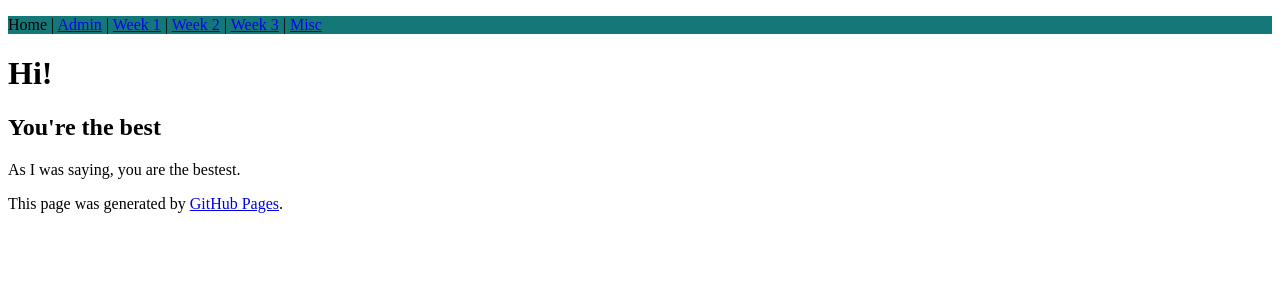
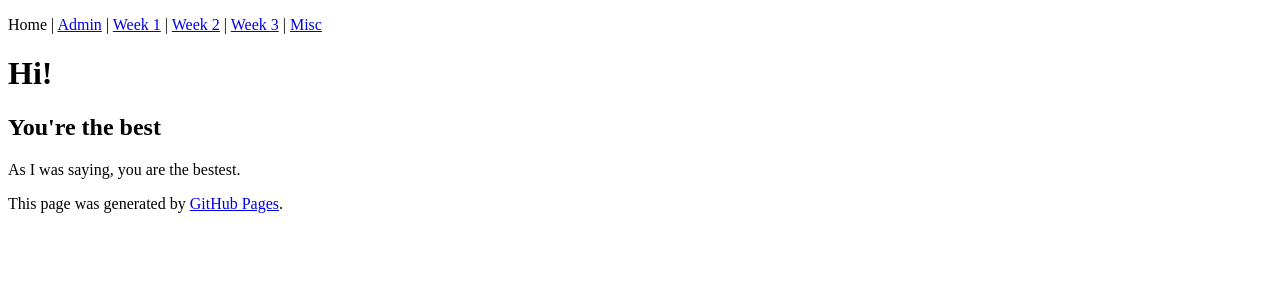
Before and after one commit to siddharthngandhi/siddharthngandhi.github.io, a Jekyll site: the page built from index.md, in a window 1280 px wide. Shown: the top 300 px of the page. Built offline with Jekyll 4.4.1, drawn with Linux system fonts in a browser that asks for light colours.

Commit message:
Update nav.html

```diff
--- a/_includes/nav.html
+++ b/_includes/nav.html
@@ -1,4 +1,4 @@
-<p style="text-align: left; background-color: #157878; color: white>
+<p style="text-align: left; background-color: white;>
   <a href="{{site.baseurl}}/">Home</a> |
   <a href="{{site.baseurl}}/admin/">Admin</a> |
   <a href="{{site.baseurl}}/schedule/week_1/">Week 1</a> |
```
